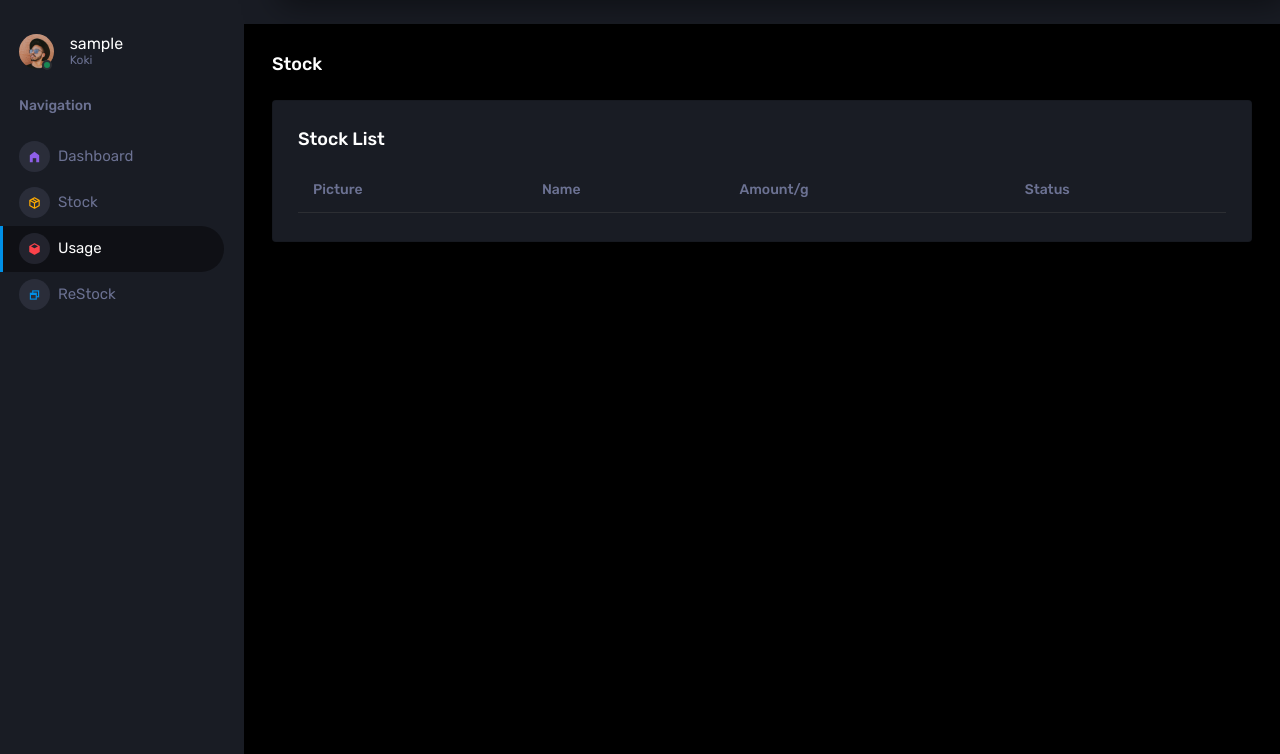
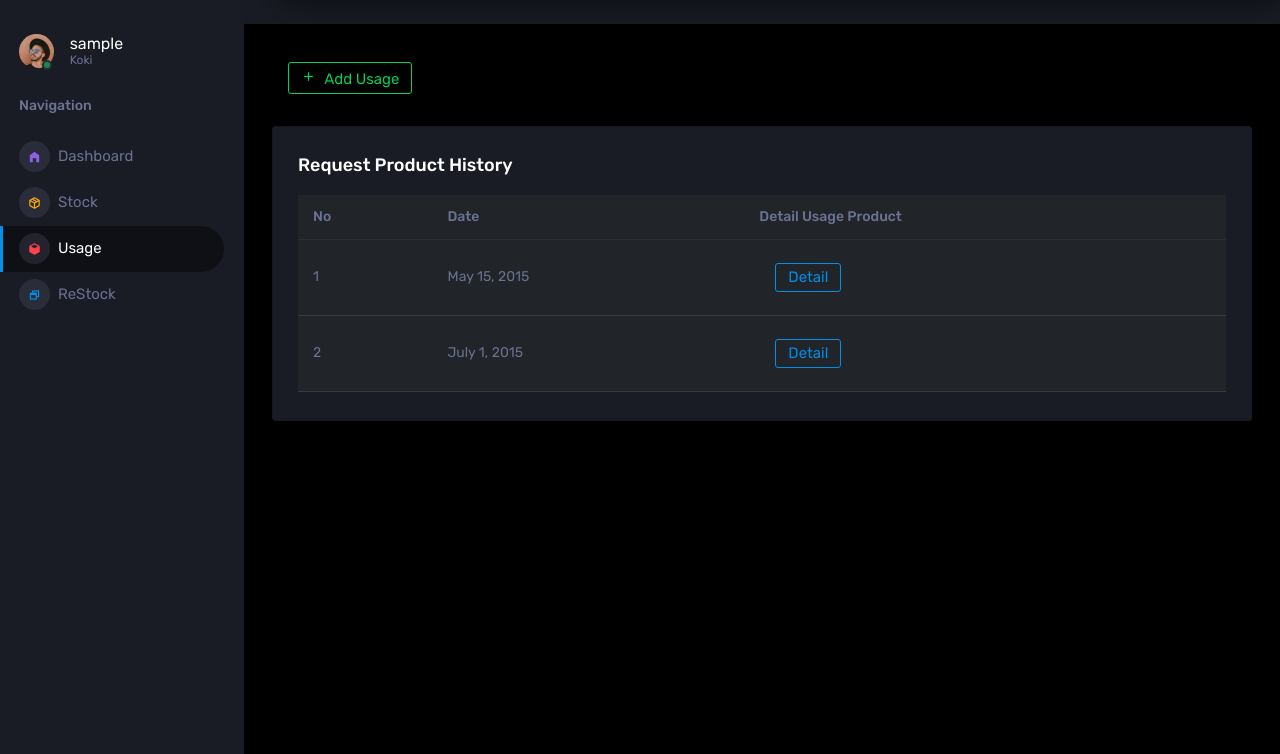
Before and after one commit to Dafanurfiat/RPL-ProjectAkhir, a PHP site: page /pages/koki/usagekoki.php in a window 1280 px wide. Shown: the part 70-824 px from the top of the page. Run offline with PHP 8.4, Linux system fonts and the light colour scheme; the visitor is signed in with stand-in values (Sample User, id 1); data that the repository does not hold is empty.

Commit message:
Penambahan Fitur

```diff
--- a/pages/koki/usagekoki.php
+++ b/pages/koki/usagekoki.php
@@ -189,61 +189,43 @@ if (!isset($_SESSION['username'])) {
         <div class="main-panel">
           <div class="content-wrapper">
             <div class="page-header">
-              <h3 class="page-title"> Stock </h3>
+            <a class="nav-link" href="usageproduct.php">
+                <button type="button" class="btn btn-outline-success btn-icon-text"> <i class="mdi mdi-plus" ></i> Add Usage </button>
+              </a>
             </div>
             <div class="row">
-              <div class="col-lg-12 grid-margin stretch-card">
+            <div class="col-lg-12 grid-margin stretch-card">
                 <div class="card">
                   <div class="card-body">
-                    <h4 class="card-title">Stock List</h4>
+                    <h4 class="card-title">Request Product History</h4>
                     <div class="table-responsive">
-                      <table class="table">
+                      <table class="table table-dark">
                         <thead>
                           <tr>
-                            <th>Picture</th>
-                            <th>Name</th>
-                            <th>Amount/g</th>
-                            <th>Status</th>
+                            <th> No </th>
+                            <th> Date </th>
+                            <th> Detail Usage Product </th>
                           </tr>
                         </thead>
                         <tbody>
-                        <?php
-                        $query = "SELECT * FROM `stok-barang` ORDER BY id ASC";;
-                        $result = mysqli_query($conn, $query);
-
-                        $no = 1;
-
-                        // Periksa apakah query berhasil dijalankan
-                        if ($result) {
-                            while ($row = mysqli_fetch_assoc($result)) {
-                        ?>
-                                <tr>
-                                    <td><img src="../../assets/images/<?php echo $row['Image']; ?>" alt="logo" style="width: 50px; height: 50px; " /></td>
-                                    <td><?php echo $row['nama_barang']; ?></td>
-                                    <td><?php echo $row['Jumlah']; ?></td>
-                                    <td><label class="badge <?php if($row['Jumlah'] <= 50 && $row['Jumlah'] != 0){
-                                      echo "badge-warning";
-                                    }if($row['Jumlah']>=50){
-                                      echo "badge-success";
-                                    }if($row['Jumlah']==0){
-                                      echo "badge-danger";
-                                    } ?>"><?php
-                                    if ($row['Jumlah'] == 0 ) {
-                                      echo "Out Of Stock";
-                                  } elseif ($row['Jumlah'] <= 50 && $row['Jumlah'] != 0) {
-                                    echo "Almost";
-                                  } elseif ($row['Jumlah'] >= 50 ) {
-                                      echo "Available";
-                                  }
-                                    ?></label></td>
-                                </tr>
-                        <?php
-                                $no++;
-                            }
-                        } else {
-                            echo "Error: " . $query . "<br>" . mysqli_error($conn);
-                        }
-                        ?>
+                          <tr>
+                            <td> 1 </td>
+                            <td> May 15, 2015 </td>
+                            <td>
+                            <a class="nav-link" href="detailusageproduct.php">
+                                <button type="button" class="btn btn-outline-primary btn-icon-text"> Detail </button>
+                              </a>
+                            </td>
+                          </tr>
+                          <tr>
+                            <td> 2 </td>
+                            <td> July 1, 2015 </td>
+                            <td>
+                            <a class="nav-link" href="detailusageproduct.php">
+                                <button type="button" class="btn btn-outline-primary btn-icon-text"> Detail </button>
+                              </a>
+                            </td>
+                          </tr>
                         </tbody>
                       </table>
                     </div>
@@ -273,6 +255,7 @@ if (!isset($_SESSION['username'])) {
     <script src="../../assets/js/misc.js"></script>
     <script src="../../assets/js/settings.js"></script>
     <script src="../../assets/js/todolist.js"></script>
+
     <!-- endinject -->
     <!-- Custom js for this page -->
     <!-- End custom js for this page -->
```
